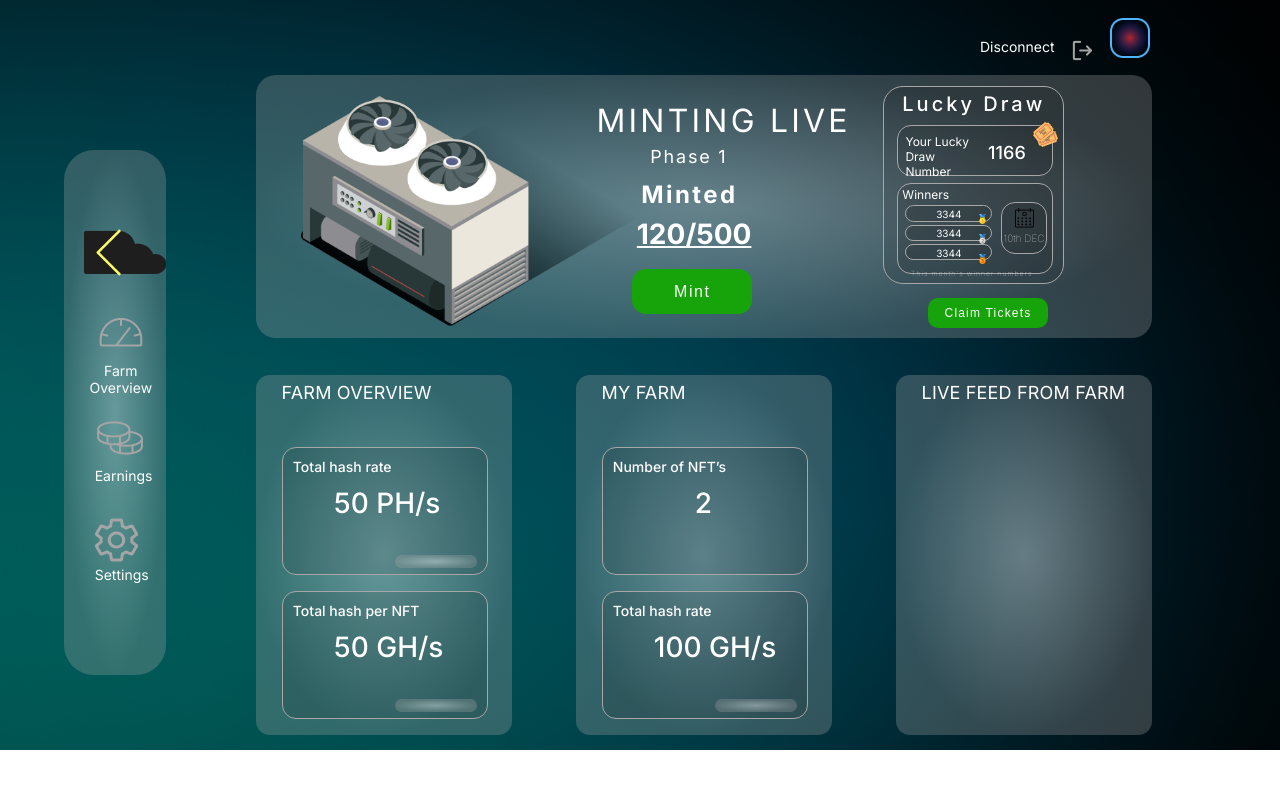
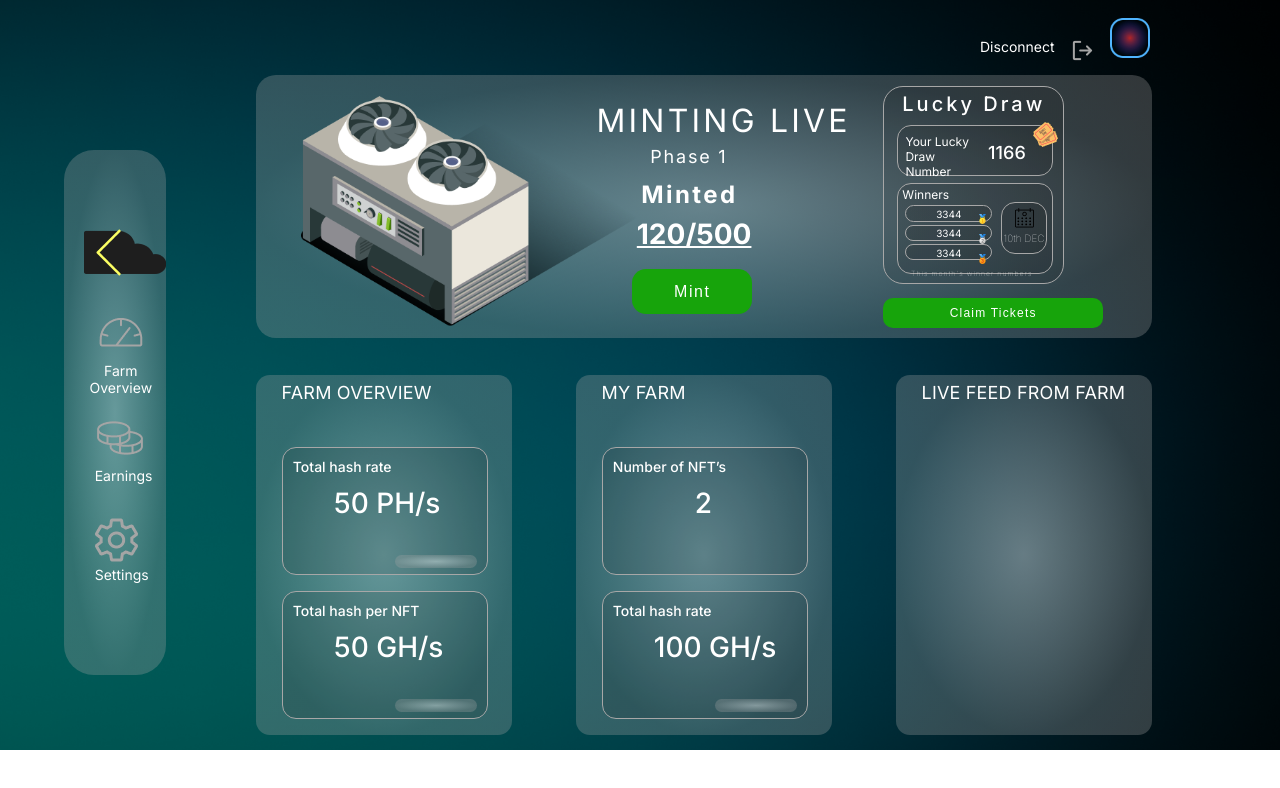
Before and after one commit to youblockio/Kdblock-dashboard, a React (Create React App) app: page /farm in a window 1280 px wide. Shown: the top 788 px of the page. Built offline with nearby package versions, Linux system fonts and the light colour scheme.

Commit message:
Update farmover1.css

```diff
--- a/src/components/styles/farmover1.css
+++ b/src/components/styles/farmover1.css
@@ -254,11 +254,11 @@
 }
 .lucky-draw-button-div{
     position: absolute;
-    left: 75%;
+    left: 70%;
     top: 85%;
 }
 .lucky-draw-button{
-    width: 120px;
+    width: 220px;
     height: 30px;
     cursor: pointer;
     border-radius: 10px;
```
